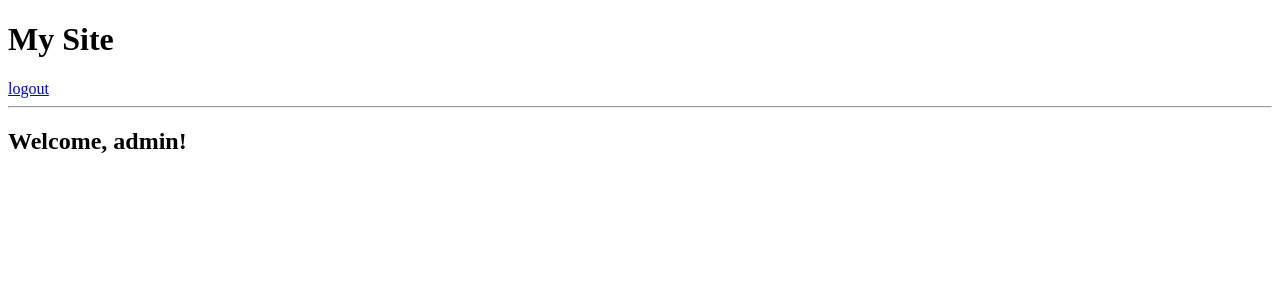
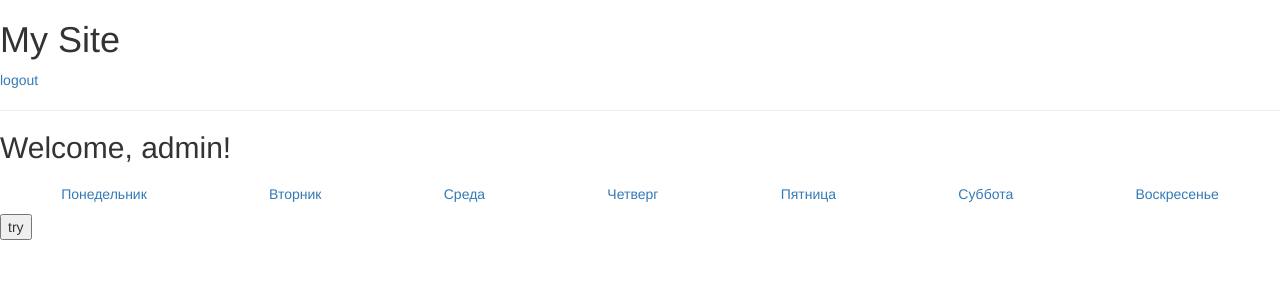
Before and after one commit to leoniknik/PartyBot, a Django app: page / in a window 1280 px wide. Shown: the top 300 px of the page. Run offline with Django 3.2, Linux system fonts and the light colour scheme; a user stored in the database is signed in; some libraries are stand-ins or nearby versions.

Commit message:
add some front

```diff
--- /dev/null
+++ b/Bot/static/css/week.css
@@ -0,0 +1,15 @@
+a.day {
+  font-weight: 700;
+  color: white;
+  text-decoration: none;
+  padding: .8em 1em calc(.8em + 3px);
+  border-radius: 3px;
+  background: rgb(64,199,129);
+  box-shadow: 0 -3px rgb(53,167,110) inset;
+  transition: 0.2s;
+}
+a.day:hover { background: rgb(53, 167, 110); }
+a.day:active {
+  background: rgb(33,147,90);
+  box-shadow: 0 3px rgb(33,147,90) inset;
+}
--- a/templates/base.html
+++ b/templates/base.html
@@ -1,8 +1,23 @@
+{% load staticfiles %}
 <!DOCTYPE html>
 <html lang="en">
 <head>
     <meta charset="utf-8">
     <title>{% block title %}Simple is Better Than Complex{% endblock %}</title>
+    <!-- Latest compiled and minified CSS -->
+    <link rel="stylesheet" href="https://maxcdn.bootstrapcdn.com/bootstrap/3.3.7/css/bootstrap.min.css"
+          integrity="sha384-BVYiiSIFeK1dGmJRAkycuHAHRg32OmUcww7on3RYdg4Va+PmSTsz/K68vbdEjh4u" crossorigin="anonymous">
+
+    <!-- Optional theme -->
+    <link rel="stylesheet" href="https://maxcdn.bootstrapcdn.com/bootstrap/3.3.7/css/bootstrap-theme.min.css"
+          integrity="sha384-rHyoN1iRsVXV4nD0JutlnGaslCJuC7uwjduW9SVrLvRYooPp2bWYgmgJQIXwl/Sp" crossorigin="anonymous">
+
+    <!-- Latest compiled and minified JavaScript -->
+    <script src="https://maxcdn.bootstrapcdn.com/bootstrap/3.3.7/js/bootstrap.min.js"
+            integrity="sha384-Tc5IQib027qvyjSMfHjOMaLkfuWVxZxUPnCJA7l2mCWNIpG9mGCD8wGNIcPD7Txa"
+            crossorigin="anonymous"></script>
+    <link rel="stylesheet" href="{% static 'css/week.css' %}">
+    <script src="http://code.jquery.com/jquery-latest.js"></script>
 </head>
 <body>
 <header>
--- a/templates/week.html
+++ b/templates/week.html
@@ -1,5 +1,21 @@
 {% extends 'base.html' %}
+{% load staticfiles %}
+
+{% block extrahead %}
+    <script src="{% static "js/week.js" %}" type="text/javascript"></script>
+{% endblock %}
+
 
 {% block content %}
-  <h2>Welcome, {{ user.username }}!</h2>
+    <h2>Welcome, {{ user.username }}!</h2>
+    <ul class="nav nav-pills nav-justified" id="myTab">
+        <li><a href="#" id="test">Понедельник</a></li>
+        <li><a href="#">Вторник</a></li>
+        <li><a href="#">Среда</a></li>
+        <li><a href="#">Четверг</a></li>
+        <li><a href="#">Пятница</a></li>
+        <li><a href="#">Суббота</a></li>
+        <li><a href="#">Воскресенье</a></li>
+    </ul>
+    <button id="test">try</button>
 {% endblock %}
```
Also changed, not shown: Bot/bot.py (+7 -4 lines), Bot/static/js/week.js (added, +10 -0 lines), db.sqlite3. Lines whose indentation alone changed are shown as unchanged.
